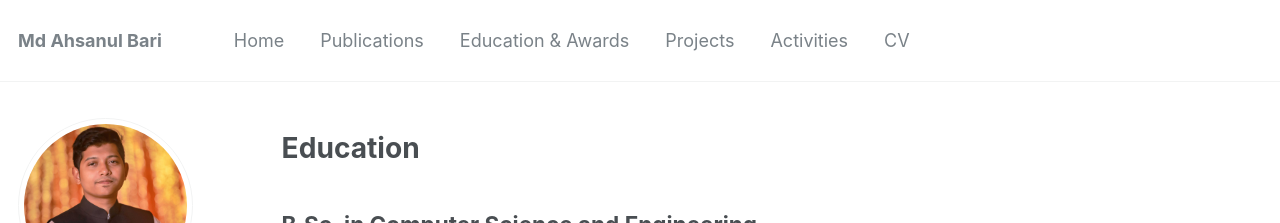
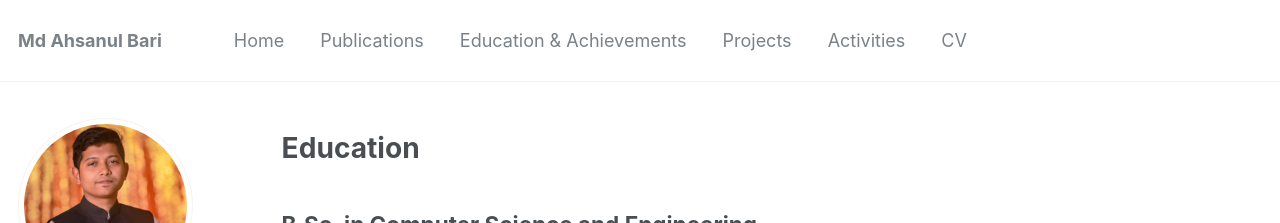
Before and after one commit to GProDevik/AhsanulBariRomih, a Jekyll site: the page built from _pages/education-achievements.md, in a window 1280 px wide and 1362 px high. Shown: the top 223 px of the window. Built offline with Jekyll 4.4.1, drawn with Linux system fonts in a browser that asks for light colours.

Commit message:
Romi
Serious changes

```diff
--- a/_data/navigation.yml
+++ b/_data/navigation.yml
@@ -6,8 +6,8 @@ main:
   - title: "Publications"
     url: /publications/
 
-  - title: "Education & Awards"
-    url: /education-awards/
+  - title: "Education & Achievements"
+    url: /education-achievements/
 
   - title: "Projects"
     url: /projects/
```
Also changed, not shown: _pages/education-achievements.md (renamed from _pages/education-awards.md).
